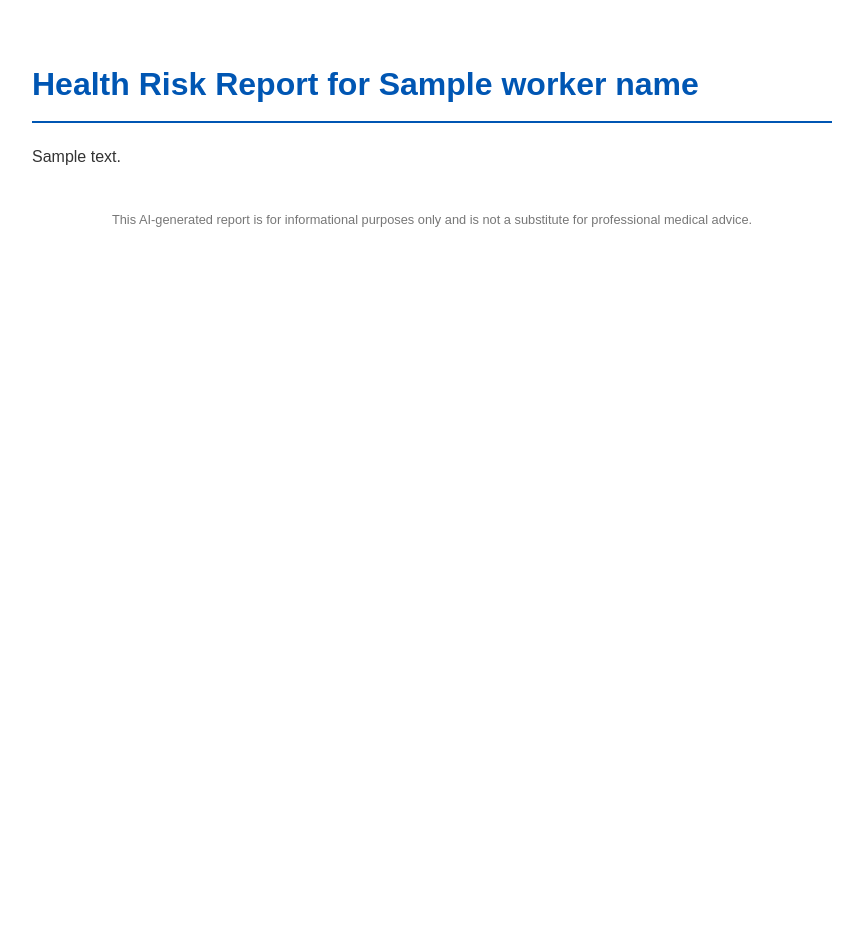
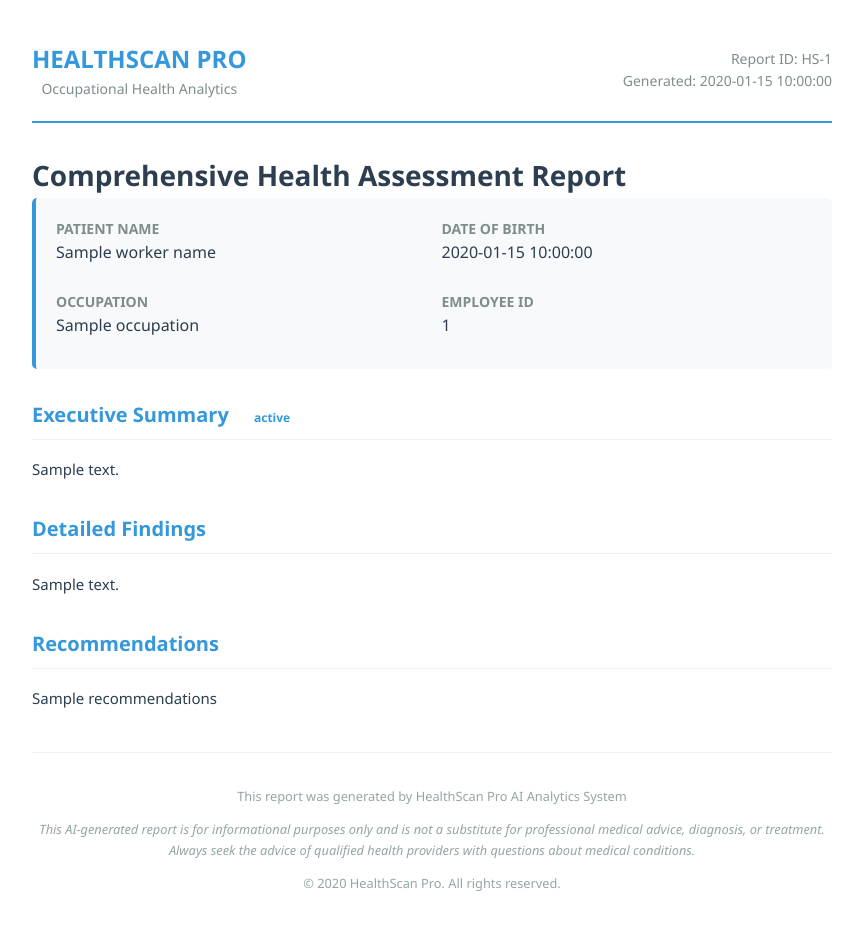
Before and after one commit to lazyserp/CuraVie, a Flask app: template templates/report_template.html.j2 in a window 1280 px wide. Shown: the whole page, without its empty margins (208-1071 px from the left). Before the commit the page ends 227 px from the top, so only its background shows below. Run offline with Flask 3, Linux system fonts and the light colour scheme; the template is opened without the code that fills it: most values are stand-ins (such as "Sample title", 1, 10 or a date in 2020); some libraries are stand-ins or nearby versions.

Commit message:
Few improvements

```diff
--- a/templates/report_template.html.j2
+++ b/templates/report_template.html.j2
@@ -2,22 +2,226 @@
 <html lang="en">
 <head>
     <meta charset="UTF-8">
-    <title>Health Report for {{ worker_name }}</title>
+    <title>Comprehensive Health Assessment Report for {{ worker_name }}</title>
     <style>
-        body { font-family: sans-serif; color: #333; line-height: 1.6; }
-        .container { margin: 0 auto; padding: 30px; max-width: 800px; }
-        h1 { color: #0056b3; border-bottom: 2px solid #0056b3; padding-bottom: 10px; }
-        h2 { color: #333; margin-top: 30px; border-bottom: 1px solid #ccc; padding-bottom: 5px; }
-        .report-content { white-space: pre-wrap; /* This respects newlines from the AI's response */ }
-        .footer { text-align: center; margin-top: 40px; font-size: 0.8em; color: #777; }
+        /* Base styles */
+        body {
+            font-family: 'Segoe UI', Tahoma, Geneva, Verdana, sans-serif;
+            color: #2c3e50;
+            line-height: 1.6;
+            background-color: #f8f9fa;
+            margin: 0;
+            padding: 0;
+        }
+
+        .container {
+            margin: 0 auto;
+            padding: 40px;
+            max-width: 800px;
+            background-color: white;
+            box-shadow: 0 0 20px rgba(0, 0, 0, 0.1);
+        }
+
+        /* Header styles */
+        .header {
+            display: flex;
+            justify-content: space-between;
+            align-items: center;
+            border-bottom: 2px solid #3498db;
+            padding-bottom: 20px;
+            margin-bottom: 30px;
+        }
+
+        .logo-container {
+            text-align: center;
+        }
+
+        .logo {
+            font-size: 24px;
+            font-weight: bold;
+            color: #3498db;
+        }
+
+        .sub-logo {
+            font-size: 14px;
+            color: #7f8c8d;
+        }
+
+        .report-meta {
+            text-align: right;
+            font-size: 14px;
+            color: #7f8c8d;
+        }
+
+        /* Typography */
+        h1 {
+            color: #2c3e50;
+            font-size: 28px;
+            margin: 0;
+            padding: 0;
+        }
+
+        h2 {
+            color: #3498db;
+            margin-top: 30px;
+            border-bottom: 1px solid #ecf0f1;
+            padding-bottom: 8px;
+            font-size: 20px;
+        }
+
+        .patient-info {
+            background-color: #f8f9fa;
+            padding: 20px;
+            border-radius: 5px;
+            margin-bottom: 30px;
+            border-left: 4px solid #3498db;
+        }
+
+        .info-grid {
+            display: grid;
+            grid-template-columns: repeat(2, 1fr);
+            gap: 15px;
+        }
+
+        .info-item {
+            margin-bottom: 10px;
+        }
+
+        .info-label {
+            font-weight: bold;
+            color: #7f8c8d;
+            display: block;
+            font-size: 14px;
+        }
+
+        .info-value {
+            color: #2c3e50;
+        }
+
+        /* Report content */
+        .report-content {
+            white-space: pre-wrap;
+            font-size: 15px;
+            line-height: 1.8;
+        }
+
+        .section {
+            margin-bottom: 30px;
+        }
+
+        /* Status indicators */
+        .status {
+            display: inline-block;
+            padding: 3px 10px;
+            border-radius: 20px;
+            font-size: 12px;
+            font-weight: bold;
+            margin-left: 10px;
+        }
+
+        .status-normal {
+            background-color: #e8f6ef;
+            color: #27ae60;
+        }
+
+        .status-warning {
+            background-color: #fef9e7;
+            color: #f39c12;
+        }
+
+        .status-critical {
+            background-color: #fdedec;
+            color: #e74c3c;
+        }
+
+        /* Footer */
+        .footer {
+            text-align: center;
+            margin-top: 40px;
+            font-size: 0.8em;
+            color: #95a5a6;
+            border-top: 1px solid #ecf0f1;
+            padding-top: 20px;
+        }
+
+        .disclaimer {
+            font-style: italic;
+            margin-top: 10px;
+        }
+
+        /* Watermark effect */
+        .watermark {
+            position: fixed;
+            opacity: 0.03;
+            font-size: 120px;
+            color: #000;
+            transform: rotate(-45deg);
+            pointer-events: none;
+            z-index: -1;
+            top: 40%;
+            left: 10%;
+            white-space: nowrap;
+            font-weight: bold;
+        }
     </style>
 </head>
 <body>
+    <div class="watermark">CONFIDENTIAL</div>
+
     <div class="container">
-        <h1>Health Risk Report for {{ worker_name }}</h1>
-        <div class="report-content">{{ report_content }}</div>
+        <div class="header">
+            <div class="logo-container">
+                <div class="logo">HEALTHSCAN PRO</div>
+                <div class="sub-logo">Occupational Health Analytics</div>
+            </div>
+            <div class="report-meta">
+                Report ID: HS-{{ report_id }}<br>
+                Generated: {{ report_date }}
+            </div>
+        </div>
+
+        <h1>Comprehensive Health Assessment Report</h1>
+
+        <div class="patient-info">
+            <div class="info-grid">
+                <div class="info-item">
+                    <span class="info-label">PATIENT NAME</span>
+                    <span class="info-value">{{ worker_name }}</span>
+                </div>
+                <div class="info-item">
+                    <span class="info-label">DATE OF BIRTH</span>
+                    <span class="info-value">{{ dob }}</span>
+                </div>
+                <div class="info-item">
+                    <span class="info-label">OCCUPATION</span>
+                    <span class="info-value">{{ occupation }}</span>
+                </div>
+                <div class="info-item">
+                    <span class="info-label">EMPLOYEE ID</span>
+                    <span class="info-value">{{ employee_id }}</span>
+                </div>
+            </div>
+        </div>
+
+        <div class="section">
+            <h2>Executive Summary <span class="status status-{{ overall_status }}">{{ overall_status_label }}</span></h2>
+            <div class="report-content">{{ executive_summary }}</div>
+        </div>
+
+        <div class="section">
+            <h2>Detailed Findings</h2>
+            <div class="report-content">{{ report_content }}</div>
+        </div>
+
+        <div class="section">
+            <h2>Recommendations</h2>
+            <div class="report-content">{{ recommendations }}</div>
+        </div>
+
         <div class="footer">
-            <p>This AI-generated report is for informational purposes only and is not a substitute for professional medical advice.</p>
+            <p>This report was generated by HealthScan Pro AI Analytics System</p>
+            <p class="disclaimer">This AI-generated report is for informational purposes only and is not a substitute for professional medical advice, diagnosis, or treatment. Always seek the advice of qualified health providers with questions about medical conditions.</p>
+            <p>© {{ current_year }} HealthScan Pro. All rights reserved.</p>
         </div>
     </div>
 </body>
```
Also changed, not shown: tempCodeRunnerFile.py (deleted, +0 -7 lines).
